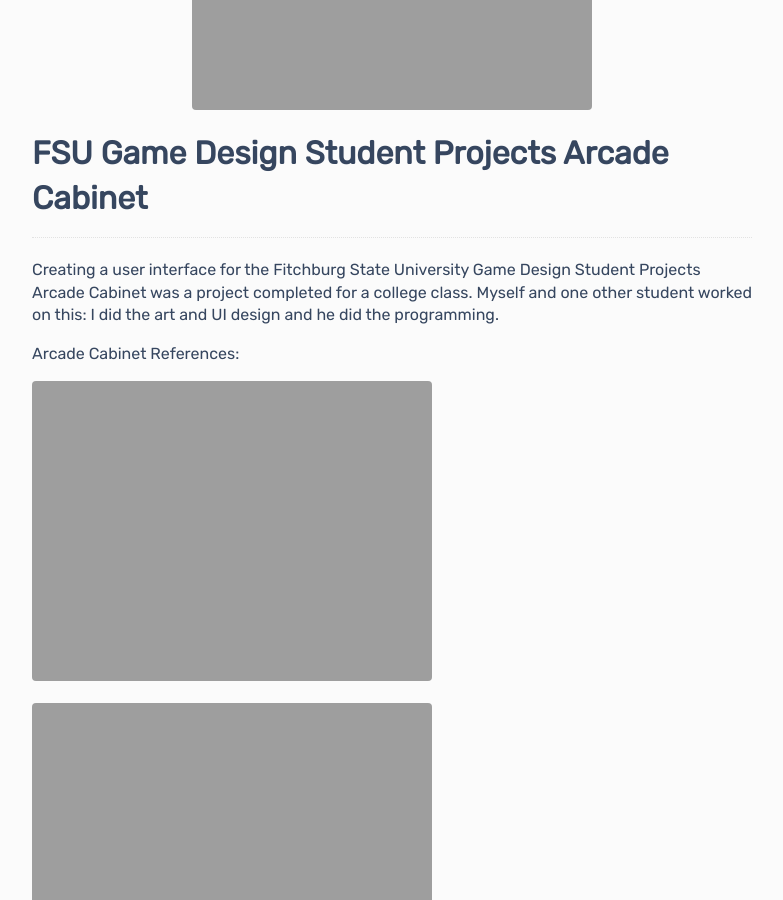
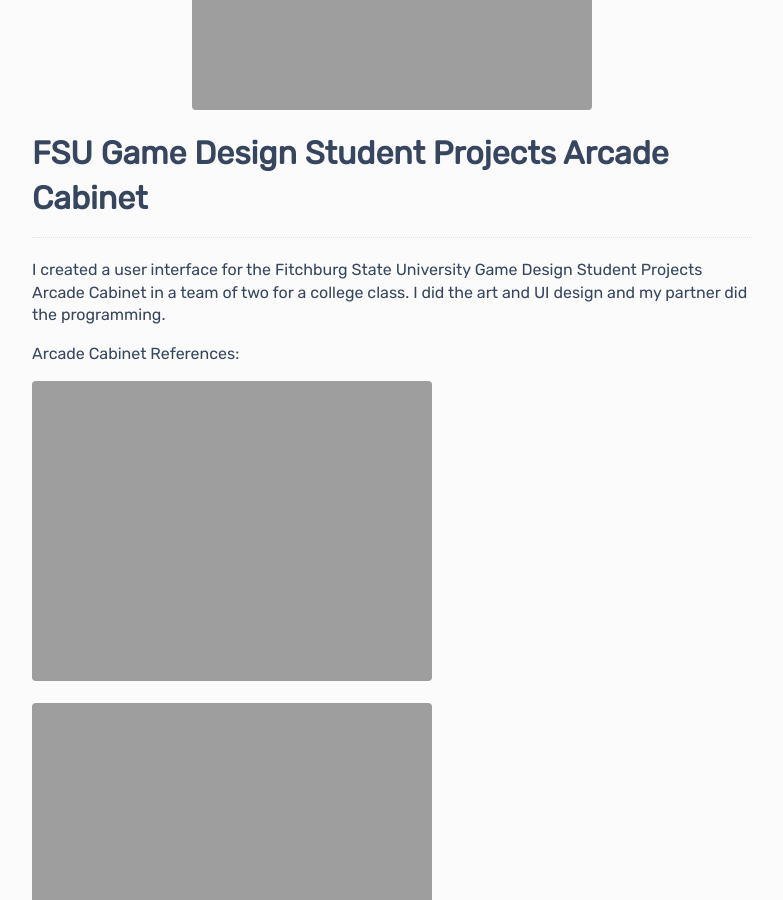
Before and after one commit to DaniBSolomon/danibsolomon.github.io, a Jekyll site: the page built from _games/2015-10-01-arcade_cabinet.md, in a window 1280 px wide and 900 px high, scrolled down 304 px. Shown: the whole window, without its empty margins (248-1031 px from the left). Built offline with Jekyll 4.4.1, drawn with Linux system fonts in a browser that asks for light colours.

Commit message:
Update 2015-10-01-arcade_cabinet.md

```diff
--- a/_games/2015-10-01-arcade_cabinet.md
+++ b/_games/2015-10-01-arcade_cabinet.md
@@ -4,7 +4,7 @@
 fullwidth: false
 ---
 
-Creating a user interface for the Fitchburg State University Game Design Student Projects Arcade Cabinet was a project completed for a college class. Myself and one other student worked on this: I did the art and UI design and he did the programming.
+I created a user interface for the Fitchburg State University Game Design Student Projects Arcade Cabinet in a team of two for a college class. I did the art and UI design and my partner did the programming.
 
 Arcade Cabinet References:
 
```
